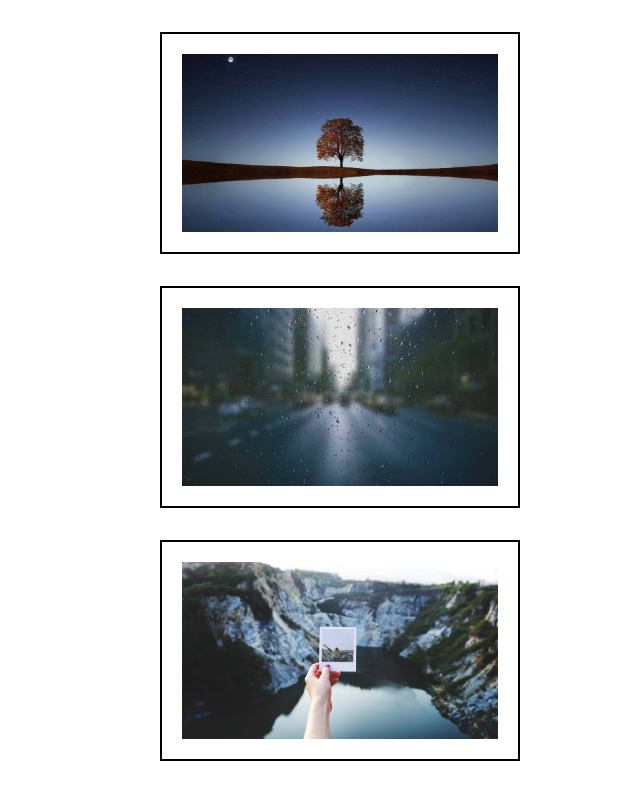
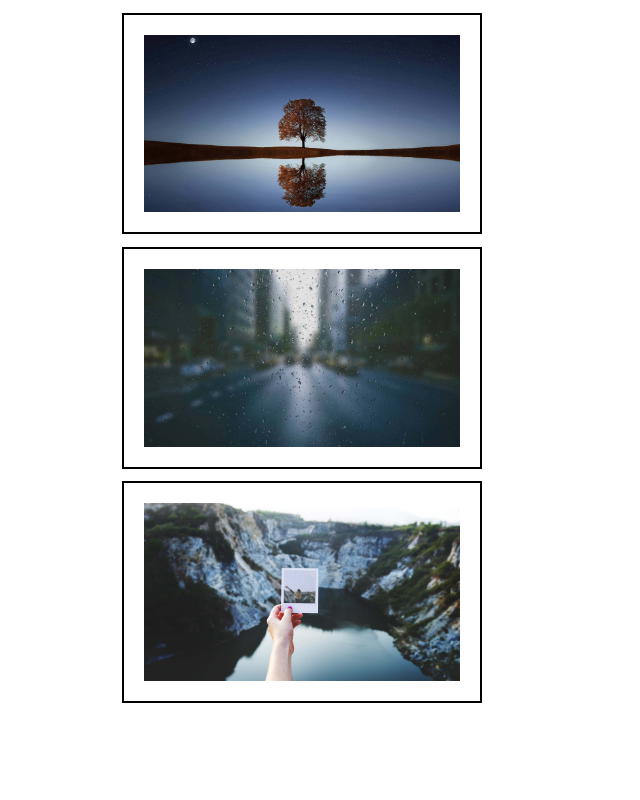
Before and after one commit to Dorazen/algebra-css, a plain HTML site: page vježba 6_display/index.html in a window 1280 px wide. Shown: the whole page, without its empty margins (328-968 px from the left). Drawn offline with Linux system fonts and the light colour scheme.

Commit message:
changed em to %

```diff
--- a/vježba 6_display/style.css
+++ b/vježba 6_display/style.css
@@ -4,6 +4,6 @@
     width: 25%;
     height: 25%;
     padding: 20px;
-    margin-left: 30em;
-    margin-top: 2em;
+    margin-left: 35%;
+    margin-top: 1%;
 }
```
